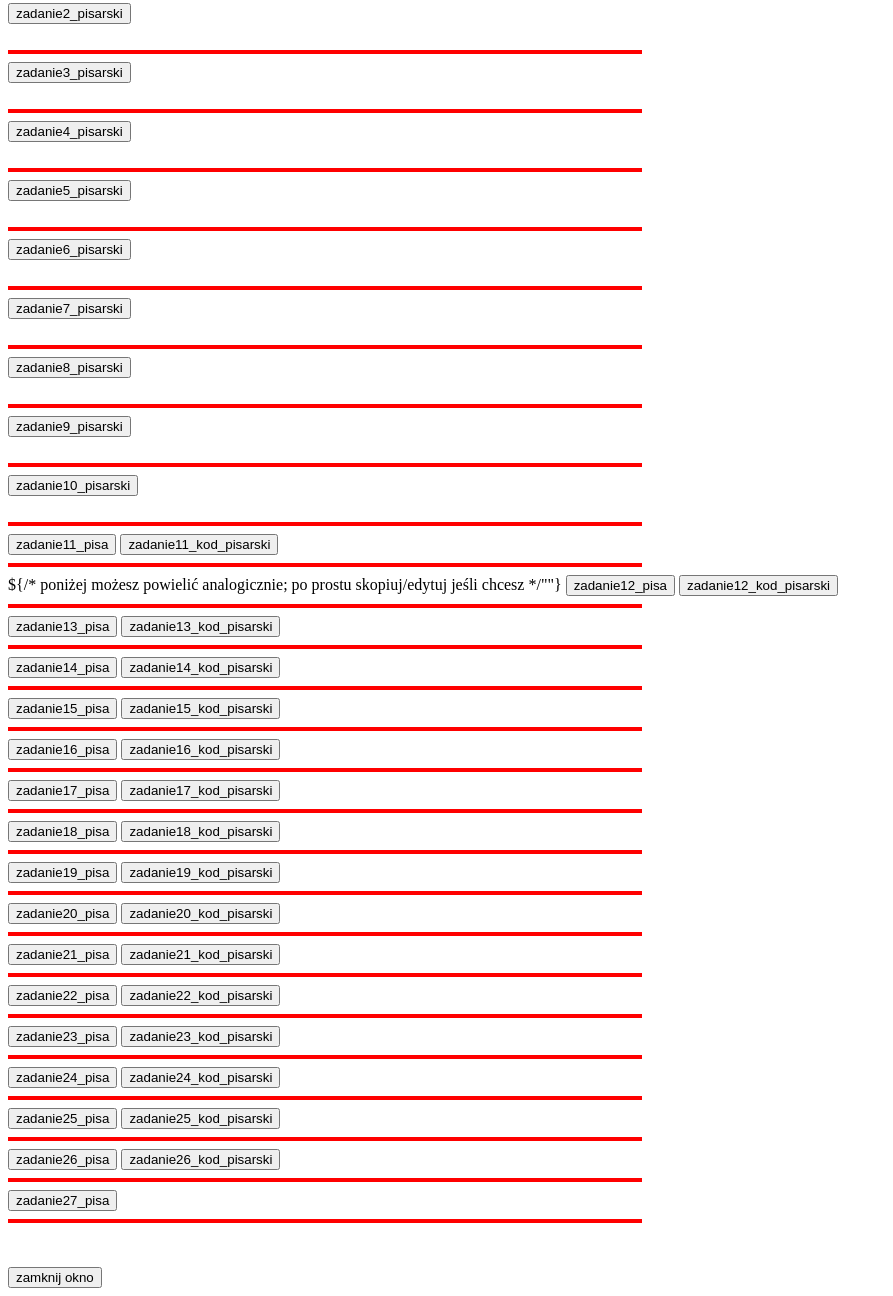
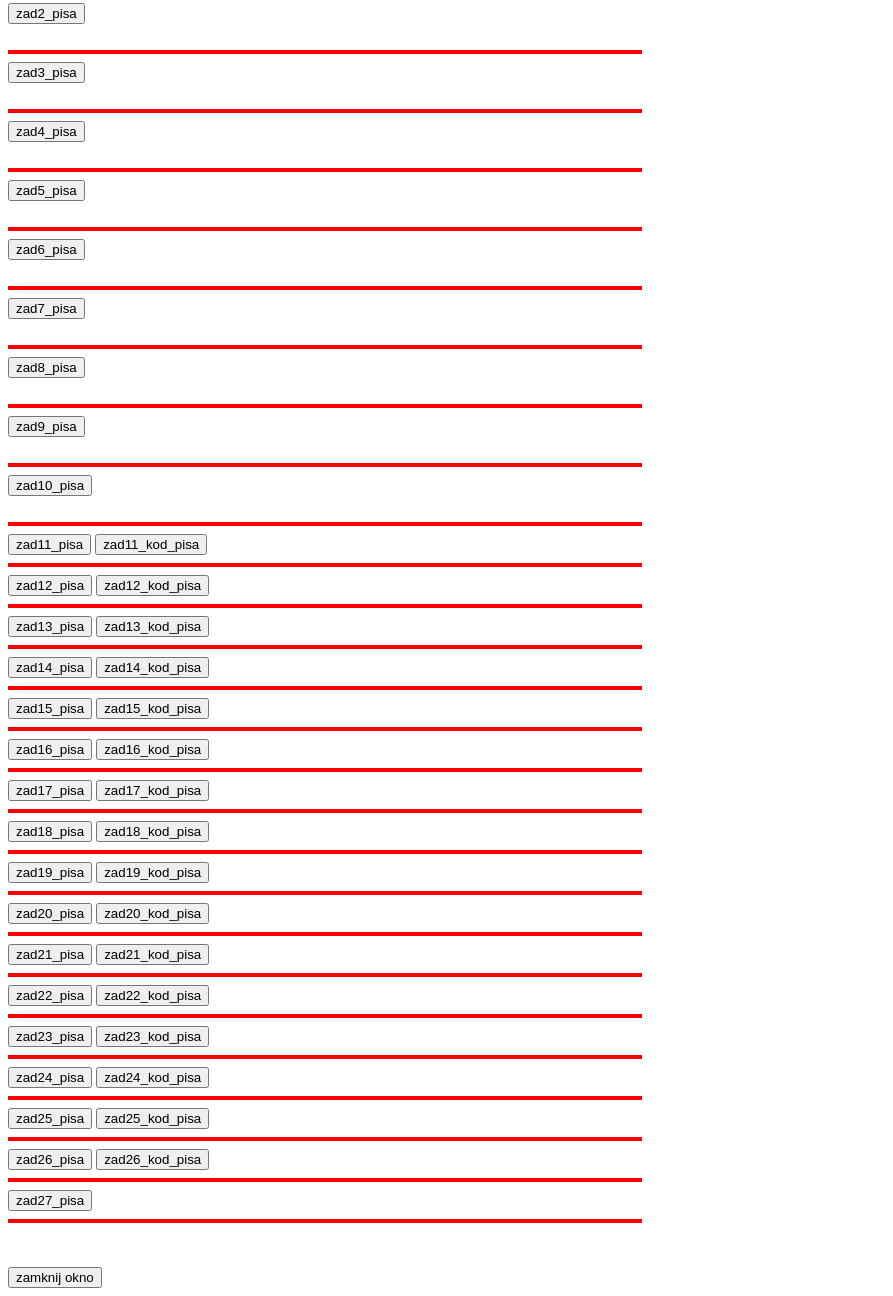
Before and after one commit to xeys09/java-scpript, a plain HTML site: page index.html in a window 1280 px wide. Shown: the part 161-1457 px from the top of the page, without its empty margins (0-893 px from the left). Drawn offline with Linux system fonts and the light colour scheme.

Commit message:
Update index.html

```diff
--- a/index.html
+++ b/index.html
@@ -79,103 +79,101 @@
   <br>
 
   <form>
-    <input type="button" name="z1"  value="zadanie1_pisarski" onclick="WinOpen_z1()"> <br><br>
+    <input type="button" name="z1"  value="zad1_pisa" onclick="WinOpen_z1()"> <br><br>
     <hr size="4" width="50%" align="left" color="red">
 
-    <input type="button" name="z2"  value="zadanie2_pisarski" onclick="WinOpen_z2()"> <br><br>
+    <input type="button" name="z2"  value="zad2_pisa" onclick="WinOpen_z2()"> <br><br>
     <hr size="4" width="50%" align="left" color="red">
 
-    <input type="button" name="z3"  value="zadanie3_pisarski" onclick="WinOpen_z3()"> <br><br>
+    <input type="button" name="z3"  value="zad3_pisa" onclick="WinOpen_z3()"> <br><br>
     <hr size="4" width="50%" align="left" color="red">
 
-    <input type="button" name="z4"  value="zadanie4_pisarski" onclick="WinOpen_z4()"> <br><br>
+    <input type="button" name="z4"  value="zad4_pisa" onclick="WinOpen_z4()"> <br><br>
     <hr size="4" width="50%" align="left" color="red">
 
-    <input type="button" name="z5"  value="zadanie5_pisarski" onclick="WinOpen_z5()"> <br><br>
+    <input type="button" name="z5"  value="zad5_pisa" onclick="WinOpen_z5()"> <br><br>
     <hr size="4" width="50%" align="left" color="red">
 
-    <input type="button" name="z6"  value="zadanie6_pisarski" onclick="WinOpen_z6()"> <br><br>
+    <input type="button" name="z6"  value="zad6_pisa" onclick="WinOpen_z6()"> <br><br>
     <hr size="4" width="50%" align="left" color="red">
 
-    <input type="button" name="z7"  value="zadanie7_pisarski" onclick="WinOpen_z7()"> <br><br>
+    <input type="button" name="z7"  value="zad7_pisa" onclick="WinOpen_z7()"> <br><br>
     <hr size="4" width="50%" align="left" color="red">
 
-    <input type="button" name="z8"  value="zadanie8_pisarski" onclick="WinOpen_z8()"> <br><br>
+    <input type="button" name="z8"  value="zad8_pisa" onclick="WinOpen_z8()"> <br><br>
     <hr size="4" width="50%" align="left" color="red">
 
-    <input type="button" name="z9"  value="zadanie9_pisarski" onclick="WinOpen_z9()"> <br><br>
+    <input type="button" name="z9"  value="zad9_pisa" onclick="WinOpen_z9()"> <br><br>
     <hr size="4" width="50%" align="left" color="red">
 
-    <input type="button" name="z10" value="zadanie10_pisarski" onclick="WinOpen_z10()"> <br><br>
+    <input type="button" name="z10" value="zad10_pisa" onclick="WinOpen_z10()"> <br><br>
     <hr size="4" width="50%" align="left" color="red">
 
-    <input type="button" name="z11" value="zadanie11_pisa" onclick="WinOpen_z11()">
-    <input type="button" name="z11k" value="zadanie11_kod_pisarski" onclick="WinOpen_z11_kod()">
+    <input type="button" name="z11" value="zad11_pisa" onclick="WinOpen_z11()">
+    <input type="button" name="z11k" value="zad11_kod_pisa" onclick="WinOpen_z11_kod()">
     <hr size="4" width="50%" align="left" color="red">
 
-    <!-- przyciski 12-27 w tej samej konwencji -->
-    ${/* poniżej możesz powielić analogicznie; po prostu skopiuj/edytuj jeśli chcesz */""}
-    <input type="button" name="z12" value="zadanie12_pisa" onclick="WinOpen_z12()">
-    <input type="button" name="z12k" value="zadanie12_kod_pisarski" onclick="WinOpen_z12_kod()">
+    <input type="button" name="z12" value="zad12_pisa" onclick="WinOpen_z12()">
+    <input type="button" name="z12k" value="zad12_kod_pisa" onclick="WinOpen_z12_kod()">
     <hr size="4" width="50%" align="left" color="red">
 
-    <input type="button" name="z13" value="zadanie13_pisa" onclick="WinOpen_z13()">
-    <input type="button" name="z13k" value="zadanie13_kod_pisarski" onclick="WinOpen_z13_kod()">
+    <input type="button" name="z13" value="zad13_pisa" onclick="WinOpen_z13()">
+    <input type="button" name="z13k" value="zad13_kod_pisa" onclick="WinOpen_z13_kod()">
     <hr size="4" width="50%" align="left" color="red">
 
-    <input type="button" name="z14" value="zadanie14_pisa" onclick="WinOpen_z14()">
-    <input type="button" name="z14k" value="zadanie14_kod_pisarski" onclick="WinOpen_z14_kod()">
+    <input type="button" name="z14" value="zad14_pisa" onclick="WinOpen_z14()">
+    <input type="button" name="z14k" value="zad14_kod_pisa" onclick="WinOpen_z14_kod()">
     <hr size="4" width="50%" align="left" color="red">
 
-    <input type="button" name="z15" value="zadanie15_pisa" onclick="WinOpen_z15()">
-    <input type="button" name="z15k" value="zadanie15_kod_pisarski" onclick="WinOpen_z15_kod()">
+    <input type="button" name="z15" value="zad15_pisa" onclick="WinOpen_z15()">
+    <input type="button" name="z15k" value="zad15_kod_pisa" onclick="WinOpen_z15_kod()">
     <hr size="4" width="50%" align="left" color="red">
 
-    <input type="button" name="z16" value="zadanie16_pisa" onclick="WinOpen_z16()">
-    <input type="button" name="z16k" value="zadanie16_kod_pisarski" onclick="WinOpen_z16_kod()">
+    <input type="button" name="z16" value="zad16_pisa" onclick="WinOpen_z16()">
+    <input type="button" name="z16k" value="zad16_kod_pisa" onclick="WinOpen_z16_kod()">
     <hr size="4" width="50%" align="left" color="red">
 
-    <input type="button" name="z17" value="zadanie17_pisa" onclick="WinOpen_z17()">
-    <input type="button" name="z17k" value="zadanie17_kod_pisarski" onclick="WinOpen_z17_kod()">
+    <input type="button" name="z17" value="zad17_pisa" onclick="WinOpen_z17()">
+    <input type="button" name="z17k" value="zad17_kod_pisa" onclick="WinOpen_z17_kod()">
     <hr size="4" width="50%" align="left" color="red">
 
-    <input type="button" name="z18" value="zadanie18_pisa" onclick="WinOpen_z18()">
-    <input type="button" name="z18k" value="zadanie18_kod_pisarski" onclick="WinOpen_z18_kod()">
+    <input type="button" name="z18" value="zad18_pisa" onclick="WinOpen_z18()">
+    <input type="button" name="z18k" value="zad18_kod_pisa" onclick="WinOpen_z18_kod()">
     <hr size="4" width="50%" align="left" color="red">
 
-    <input type="button" name="z19" value="zadanie19_pisa" onclick="WinOpen_z19()">
-    <input type="button" name="z19k" value="zadanie19_kod_pisarski" onclick="WinOpen_z19_kod()">
+    <input type="button" name="z19" value="zad19_pisa" onclick="WinOpen_z19()">
+    <input type="button" name="z19k" value="zad19_kod_pisa" onclick="WinOpen_z19_kod()">
     <hr size="4" width="50%" align="left" color="red">
 
-    <input type="button" name="z20" value="zadanie20_pisa" onclick="WinOpen_z20()">
-    <input type="button" name="z20k" value="zadanie20_kod_pisarski" onclick="WinOpen_z20_kod()">
+    <input type="button" name="z20" value="zad20_pisa" onclick="WinOpen_z20()">
+    <input type="button" name="z20k" value="zad20_kod_pisa" onclick="WinOpen_z20_kod()">
     <hr size="4" width="50%" align="left" color="red">
 
-    <input type="button" name="z21" value="zadanie21_pisa" onclick="WinOpen_z21()">
-    <input type="button" name="z21k" value="zadanie21_kod_pisarski" onclick="WinOpen_z21_kod()">
+    <input type="button" name="z21" value="zad21_pisa" onclick="WinOpen_z21()">
+    <input type="button" name="z21k" value="zad21_kod_pisa" onclick="WinOpen_z21_kod()">
     <hr size="4" width="50%" align="left" color="red">
 
-    <input type="button" name="z22" value="zadanie22_pisa" onclick="WinOpen_z22()">
-    <input type="button" name="z22k" value="zadanie22_kod_pisarski" onclick="WinOpen_z22_kod()">
+    <input type="button" name="z22" value="zad22_pisa" onclick="WinOpen_z22()">
+    <input type="button" name="z22k" value="zad22_kod_pisa" onclick="WinOpen_z22_kod()">
     <hr size="4" width="50%" align="left" color="red">
 
-    <input type="button" name="z23" value="zadanie23_pisa" onclick="WinOpen_z23()">
-    <input type="button" name="z23k" value="zadanie23_kod_pisarski" onclick="WinOpen_z23_kod()">
+    <input type="button" name="z23" value="zad23_pisa" onclick="WinOpen_z23()">
+    <input type="button" name="z23k" value="zad23_kod_pisa" onclick="WinOpen_z23_kod()">
     <hr size="4" width="50%" align="left" color="red">
 
-    <input type="button" name="z24" value="zadanie24_pisa" onclick="WinOpen_z24()">
-    <input type="button" name="z24k" value="zadanie24_kod_pisarski" onclick="WinOpen_z24_kod()">
+    <input type="button" name="z24" value="zad24_pisa" onclick="WinOpen_z24()">
+    <input type="button" name="z24k" value="zad24_kod_pisa" onclick="WinOpen_z24_kod()">
     <hr size="4" width="50%" align="left" color="red">
 
-    <input type="button" name="z25" value="zadanie25_pisa" onclick="WinOpen_z25()">
-    <input type="button" name="z25k" value="zadanie25_kod_pisarski" onclick="WinOpen_z25_kod()">
+    <input type="button" name="z25" value="zad25_pisa" onclick="WinOpen_z25()">
+    <input type="button" name="z25k" value="zad25_kod_pisa" onclick="WinOpen_z25_kod()">
     <hr size="4" width="50%" align="left" color="red">
 
-    <input type="button" name="z26" value="zadanie26_pisa" onclick="WinOpen_z26()">
-    <input type="button" name="z26k" value="zadanie26_kod_pisarski" onclick="WinOpen_z26_kod()">
+    <input type="button" name="z26" value="zad26_pisa" onclick="WinOpen_z26()">
+    <input type="button" name="z26k" value="zad26_kod_pisa" onclick="WinOpen_z26_kod()">
     <hr size="4" width="50%" align="left" color="red">
 
-    <input type="button" name="z27" value="zadanie27_pisa" onclick="WinOpen_z27()">
+    <input type="button" name="z27" value="zad27_pisa" onclick="WinOpen_z27()">
     <hr size="4" width="50%" align="left" color="red">
 
     <br><br>
```
